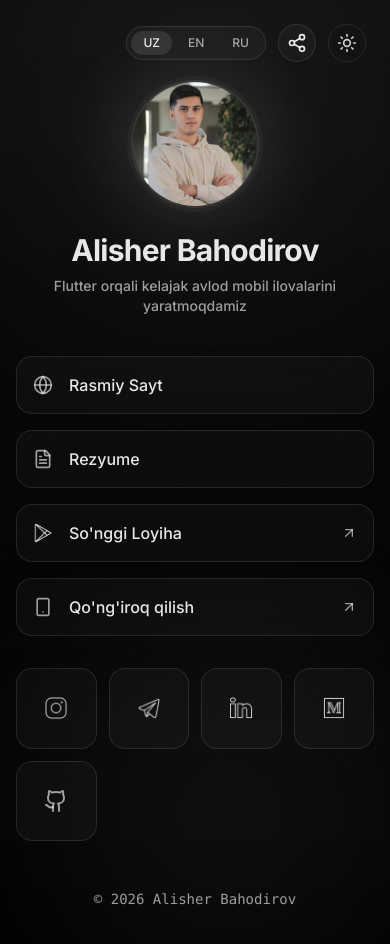
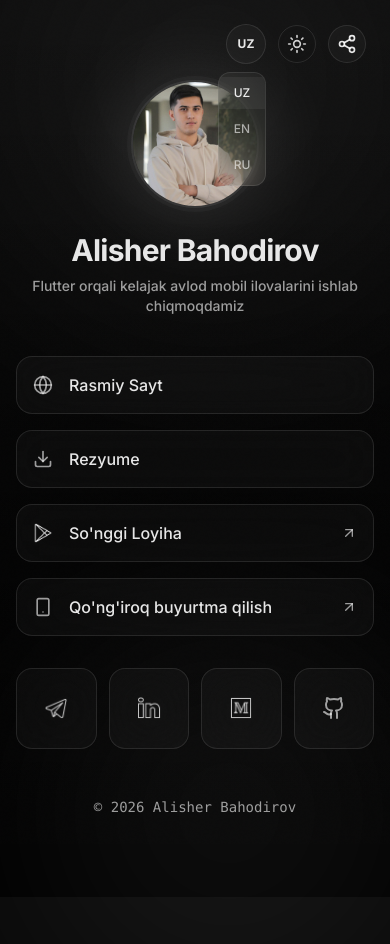
Before and after one commit to albahodirov/personal-link-hub, a Next.js app: page / in a window 390 px wide. Both pictures are taken after a click on the button "UZ". Shown: the top 944 px of the page. After the commit the page ends 897 px from the top, so only its background shows below. Built offline with nearby package versions, Linux system fonts and the light colour scheme.

Commit message:
Refactor: UI Polish, Lang Dropdown, Resume Fix, Mobile Optimization

```diff
--- a/app/page.tsx
+++ b/app/page.tsx
@@ -5,21 +5,21 @@ import { LinkCard } from "@/components/LinkCard";
 import { SocialGrid } from "@/components/SocialGrid";
 import { ShareButton } from "@/components/ShareButton";
 import { ThemeToggle } from "@/components/ThemeToggle";
-import { Globe, FileText, Smartphone } from "lucide-react";
-import { motion } from "framer-motion";
+import { Globe, FileText, Smartphone, Download, ChevronDown } from "lucide-react";
+import { motion, AnimatePresence } from "framer-motion";
 import { toast } from "sonner";
 import Image from "next/image";
-import { useState, useEffect } from "react";
+import { useState, useEffect, useRef } from "react";
 
 type Language = "uz" | "en" | "ru";
 
 const TRANSLATIONS = {
     uz: {
-        bio: "Flutter orqali kelajak avlod mobil ilovalarini yaratmoqdamiz",
+        bio: "Flutter orqali kelajak avlod mobil ilovalarini ishlab chiqmoqdamiz",
         official_website: "Rasmiy Sayt",
         resume: "Rezyume",
         latest_project: "So'nggi Loyiha",
-        book_call: "Qo'ng'iroq qilish",
+        book_call: "Qo'ng'iroq buyurtma qilish",
         coming_soon: "Tez kunda...",
         downloading: "Yuklab olinmoqda...",
         footer: "© 2026 Alisher Bahodirov",
@@ -48,8 +48,20 @@ const TRANSLATIONS = {
 
 export default function Home() {
     const [lang, setLang] = useState<Language>("uz");
+    const [isLangOpen, setIsLangOpen] = useState(false);
     const [projectLink, setProjectLink] = useState("https://play.google.com/store/apps/details?id=com.raqobat.fairtech_mobile&pcampaignid=web_share");
     const [projectIconType, setProjectIconType] = useState<"apple" | "google">("google");
+
+    // Close language dropdown when clicking outside
+    useEffect(() => {
+        const handleClickOutside = (event: MouseEvent) => {
+            if (isLangOpen && !(event.target as Element).closest('.lang-dropdown')) {
+                setIsLangOpen(false);
+            }
+        };
+        document.addEventListener('mousedown', handleClickOutside);
+        return () => document.removeEventListener('mousedown', handleClickOutside);
+    }, [isLangOpen]);
 
     useEffect(() => {
         // Smart Link Logic: Detect OS
@@ -75,8 +87,8 @@ export default function Home() {
         },
         {
             title: t.resume,
-            href: "/ALISHER BAHODIROV.png",
-            icon: <FileText size={20} />,
+            href: "/ALISHER_BAHODIROV.png",
+            icon: <Download size={20} />,
             download: true,
             action: () => toast.success(t.downloading),
         },
@@ -105,15 +117,6 @@ export default function Home() {
         {
             icon: (
                 <div className="relative w-6 h-6 opacity-80 hover:opacity-100 transition-opacity">
-                    <Image src="/icon-instagram.png" alt="Instagram" fill className="object-contain invert [.light_&]:invert-0 transition-[filter]" />
-                </div>
-            ),
-            href: "https://www.instagram.com/albahodirov",
-            label: "Instagram",
-        },
-        {
-            icon: (
-                <div className="relative w-6 h-6 opacity-80 hover:opacity-100 transition-opacity">
                     <Image src="/icon-telegram.png" alt="Telegram" fill className="object-contain invert [.light_&]:invert-0 transition-[filter]" />
                 </div>
             ),
@@ -138,43 +141,11 @@ export default function Home() {
             href: "https://medium.com/@albahodirov",
             label: "Medium",
         },
-        {
-            icon: <div className="text-[var(--text-primary)]"><Globe size={24} /></div>, // GitHub icon placeholder functionality using Globe for now or we can use custom if needed, but standard lucide-react Github exists in imports
-            href: "https://github.com/albahodirov",
-            label: "GitHub",
-            customRender: (
-                <div className="relative w-6 h-6 opacity-80 hover:opacity-100 transition-opacity flex items-center justify-center">
-                    {/* Using Lucide Github icon directly as it's cleaner than an image if we don't have a specific PNG for it,
-                 but requirement said 'move existing Latest Project icon'.
-                 The existing Latest Project used <Github size={20} />.
-                 We will use that here.
-             */}
-                    <svg
-                        xmlns="http://www.w3.org/2000/svg"
-                        width="24"
-                        height="24"
-                        viewBox="0 0 24 24"
-                        fill="none"
-                        stroke="currentColor"
-                        strokeWidth="2"
-                        strokeLinecap="round"
-                        strokeLinejoin="round"
-                        className="lucide lucide-github"
-                    >
-                        <path d="M15 22v-4a4.8 4.8 0 0 0-1-3.5c3 6 3 5.5 2.5 7.5-1.5 5-2 5-2 5s-.5-1-1.5-2-2-4.5c.5-1.5 1-2.5 1-4.5-5-2-4-2 2-3.5 1 1 1 2.5 1 4.5.5 .5 .5 2 1.5 4Z" />
-                        <path d="M9 18c-4.51 2-5-2-7-2" />
-                    </svg>
-                </div>
-            )
-        }
     ];
 
-    // Replacing the last Social item with clean Lucide Icon logic if SVG above fails or complicates things.
-    // Actually, let's just properly import Github from lucide-react at top and use it.
-    // We already imported Github.
-
+    // Adding Github to the end of Socials
     const SOCIALS_FINAL = [
-        ...SOCIALS.slice(0, 4),
+        ...SOCIALS,
         {
             icon: <div className="text-[var(--foreground-rgb)]"><svg width="24" height="24" viewBox="0 0 24 24" fill="none" stroke="currentColor" strokeWidth="2" strokeLinecap="round" strokeLinejoin="round" className="lucide lucide-github"><path d="M15 22v-4a4.8 4.8 0 0 0-1-3.5c3 0 6-2 6-5.5.08-1.25-.27-2.48-1-3.5.28-1.15.28-2.35 0-3.5 0 0-1 0-3 1.5-2.64-.5-5.36-.5-8 0C6 2 5 2 5 2c-.3 1.15-.3 2.35 0 3.5A5.403 5.403 0 0 0 4 9c0 3.5 3 5.5 6 5.5-.39.49-.68 1.05-.85 1.65-.17.6-.22 1.23-.15 1.85v4" /><path d="M9 18c-4.51 2-5-2-7-2" /></svg></div>,
             href: "https://github.com/albahodirov",
@@ -190,30 +161,54 @@ export default function Home() {
 
             {/* Top Controls */}
             <div className="fixed top-6 right-6 z-50 flex items-center gap-3">
-                {/* Language Switcher */}
-                <div className="flex items-center gap-1 p-1 rounded-full glass-panel">
+                {/* Language Switcher Dropdown */}
+                <div className="relative lang-dropdown">
+                    <button
+                        onClick={() => setIsLangOpen(!isLangOpen)}
+                        className="w-10 h-10 flex items-center justify-center rounded-full glass-panel hover:bg-white/10 transition-colors text-[var(--text-primary)] relative"
+                    >
+                        <div className="flex flex-col items-center justify-center">
+                            <span className="text-xs font-bold leading-none">{lang.toUpperCase()}</span>
+                        </div>
+                    </button>
+
+                    <AnimatePresence>
+                        {isLangOpen && (
+                            <motion.div
+                                initial={{ opacity: 0, y: -10, scale: 0.95 }}
+                                animate={{ opacity: 1, y: 0, scale: 1 }}
+                                exit={{ opacity: 0, y: -10, scale: 0.95 }}
+                                transition={{ duration: 0.1 }}
+                                className="absolute top-12 right-0 glass-panel rounded-xl overflow-hidden min-w-[3rem] flex flex-col items-center py-1 gap-1"
+                            >
                                 {(["uz", "en", "ru"] as Language[]).map((l) => (
                                     <button
                                         key={l}
-                            onClick={() => setLang(l)}
-                            className={`px-3 py-1 rounded-full text-xs font-medium transition-all ${lang === l
-                                    ? "bg-white/10 text-[var(--text-primary)] shadow-sm"
-                                    : "text-[var(--text-secondary)] hover:text-[var(--text-primary)]"
+                                        onClick={() => {
+                                            setLang(l);
+                                            setIsLangOpen(false);
+                                        }}
+                                        className={`w-full px-3 py-2 text-xs font-medium text-center hover:bg-white/10 transition-colors ${lang === l ? "text-[var(--text-primary)] bg-white/5" : "text-[var(--text-secondary)]"
                                             }`}
                                     >
                                         {l.toUpperCase()}
                                     </button>
                                 ))}
+                            </motion.div>
+                        )}
+                    </AnimatePresence>
                 </div>
+
+                <ThemeToggle />
                 <ShareButton />
-                <ThemeToggle />
             </div>
 
             <div className="w-full max-w-md z-10 flex flex-col items-center">
                 <motion.div
-                    initial={{ opacity: 0, y: 20 }}
+                    key={lang} /* Force re-render on language change to fix mobile state issues */
+                    initial={{ opacity: 0, y: 10 }}
                     animate={{ opacity: 1, y: 0 }}
-                    transition={{ duration: 0.5 }}
+                    transition={{ duration: 0.4 }}
                     className="w-full"
                 >
                     <ProfileHeader
@@ -225,7 +220,7 @@ export default function Home() {
                     <div className="w-full space-y-4">
                         {LINKS.map((link, i) => (
                             <LinkCard
-                                key={i}
+                                key={`${i}-${lang}`} /* Ensure deep re-render */
                                 index={i}
                                 title={link.title}
                                 href={link.href}
```
Also changed, not shown: public/ALISHER_BAHODIROV.png (renamed from public/ALISHER BAHODIROV.png). Lines whose indentation alone changed are shown as unchanged.
